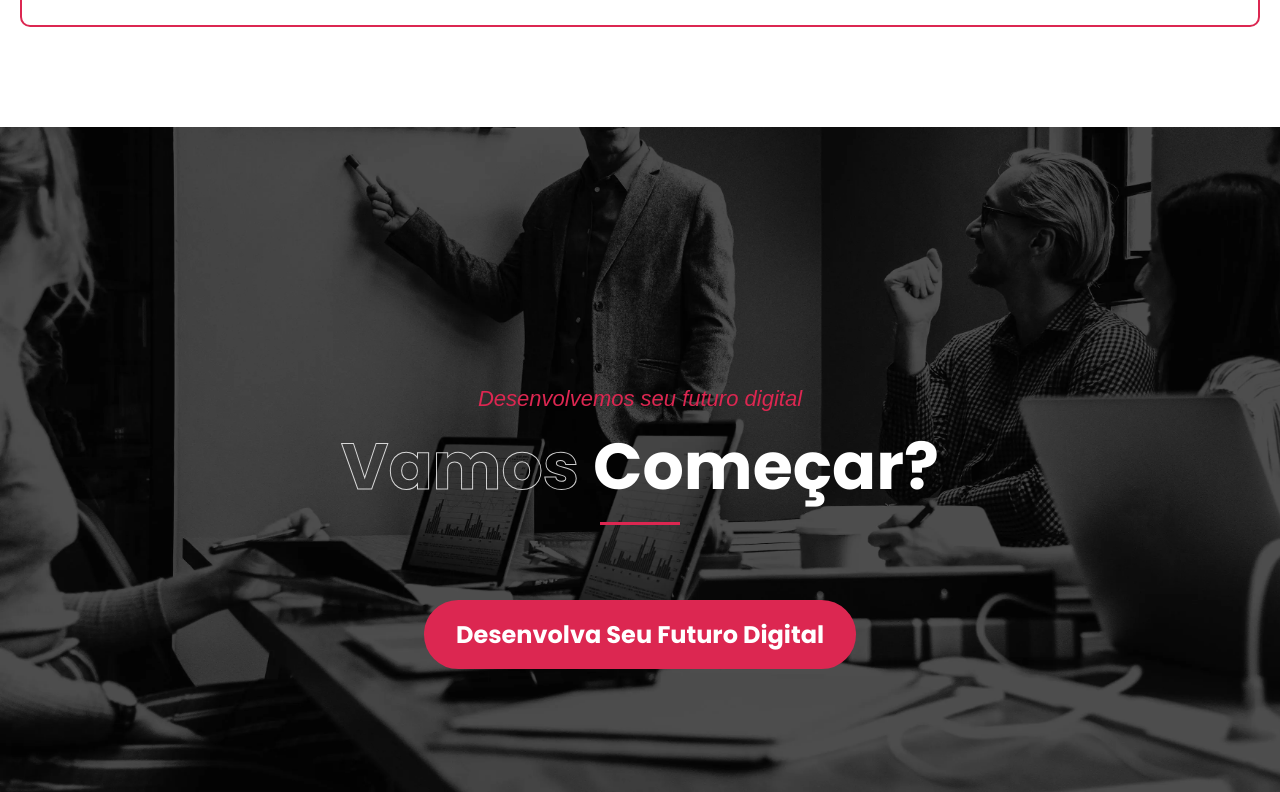
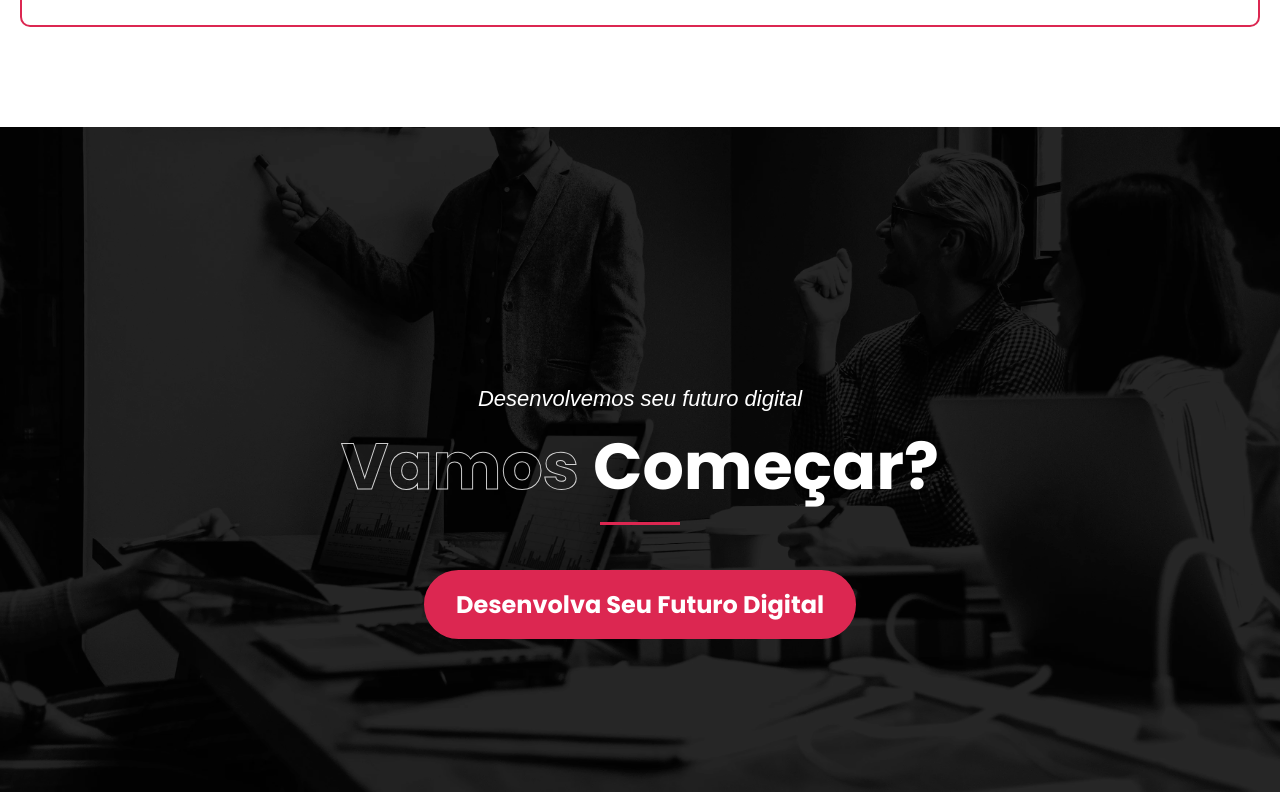
Before and after one commit to Joaovitorcgds/LandingPageServices, a React (Vite) app: page / in a window 1280 px wide. Shown: the part 3688-4480 px from the top of the page. Built offline with nearby package versions, Linux system fonts and the light colour scheme; a web font is replaced by a local one.

Commit message:
fix: info on footer and contact section

```diff
--- a/src/components/Contact/index.jsx
+++ b/src/components/Contact/index.jsx
@@ -23,12 +23,13 @@ export function Contact(){
   return(
     <>
       <ContactContainer id="sectionContact">
+        <div className="background-image"></div>
         <div className="textContainer">
           <span>Desenvolvemos seu futuro digital</span>
           <h1><span>Vamos</span> Começar?</h1>
           <div className="line"></div>
+          <a href="https://api.whatsapp.com/send?phone=5521975875130&text=Quero%20dar%20o%20primeiro%20passo%20para%20construir%20a%20identidade%20digital%20da%20minha%20empresa." className="btnHeroArea" aria-label="Butão para desenvolver Seu Futuro Digital">Desenvolva Seu Futuro Digital</a>
         </div>
-        <a href="https://api.whatsapp.com/send?phone=5521975875130&text=Quero%20dar%20o%20primeiro%20passo%20para%20construir%20a%20identidade%20digital%20da%20minha%20empresa." className="btnHeroArea" aria-label="Butão para desenvolver Seu Futuro Digital">Desenvolva Seu Futuro Digital</a>
       </ContactContainer>
     </>
   )
--- a/src/components/Contact/style.js
+++ b/src/components/Contact/style.js
@@ -3,21 +3,35 @@ import imgBgContact from "../../assets/imgBgContact.webp"
 import imgBgContactMobile from "../../assets/imgBgContactMobile.webp"
 
 export const ContactContainer = styled.section`
-  background-image: url(${imgBgContact});
+  /* background-image: url(${imgBgContact});
   background-size: cover;
-  background-repeat: no-repeat;
-  background-attachment: fixed;
-  width: 100%;
+  background-repeat: no-repeat; */
+  /* background-attachment: fixed; */
+  /* backdrop-filter: brightness(.3); */
+  width: 100vw;
   height: 100vh;
   display: flex;
   align-items: center;
   justify-content: center;
   flex-direction: column;
+  position: relative;
 
-  @media (max-width: 650px){
-    background-image: url(${imgBgContactMobile});
-    background-attachment: initial;
-    background-position: right;
+  > .background-image{
+    background-image: url(${imgBgContact});
+    background-size: cover;
+    background-repeat: no-repeat;
+    background-attachment: fixed;
+    background-position: center;
+    width: 100%;
+    height: 100%;
+    position: absolute;
+    filter: grayscale(0) opacity(100%) brightness(.5);
+
+    @media (max-width: 650px){
+      background-image: url(${imgBgContactMobile});
+      background-attachment: initial;
+      filter: grayscale(0) opacity(100%) brightness(.3);
+    }
   }
 
   > .textContainer{
@@ -27,16 +41,16 @@ export const ContactContainer = styled.section`
     margin-bottom: 30px;
     width: 0;
     white-space: nowrap;
-    overflow-x: hidden;
     transition: all steps(30) 1s normal both;
     opacity: 0;
+    z-index: 1;
 
     > span{
       font-weight: 200;
       font-size: 22px;
       font-style: italic;
       font-family: "Madimi One", sans-serif;
-      color: #dc2751;
+      color: #ffffff;
       margin-bottom: 15px;
 
       @media (max-width: 450px){
@@ -91,7 +105,8 @@ export const ContactContainer = styled.section`
       margin-top: 15px;
     }
   }
-  > .btnHeroArea{
+
+  > div > .btnHeroArea{
       text-decoration: none;
       margin-top: 45px;
       padding: 15px 30px;
--- a/src/components/Footer/index.jsx
+++ b/src/components/Footer/index.jsx
@@ -32,10 +32,10 @@ import { Dot, InstagramLogo, WhatsappLogo, LinkedinLogo } from "@phosphor-icons/
           <h1>Lates Solutions</h1>
           <span>Conheça mais sobre a Lates e suas soluções através de suas redes socias.</span>
           <div className="containerCircleMedia">
-            <a href="https://api.whatsapp.com/send?phone=5521975875130&text=Quero%20dar%20o%20primeiro%20passo%20para%20construir%20a%20identidade%20digital%20da%20minha%20empresa." target="_blank" className="circleMedia" aria-label="WhatsApp de João Developer">
+            <a href="https://api.whatsapp.com/send?phone=5521993788710&text=Quero%20dar%20o%20primeiro%20passo%20para%20construir%20a%20identidade%20digital%20da%20minha%20empresa." target="_blank" className="circleMedia" aria-label="WhatsApp de João Developer">
               <WhatsappLogo size={25} />
             </a>
-            <a href="https://www.instagram.com/joaovitorcgds/" target="_blank"className="circleMedia" aria-label="Instagram de João Developer">
+            <a href="https://www.instagram.com/lates_solutions/" target="_blank"className="circleMedia" aria-label="Instagram de João Developer">
               <InstagramLogo size={25} />
             </a>
             <a href="https://www.linkedin.com/in/joaovitorcgds/" target="_blank" className="circleMedia" aria-label="LinkedIn de João Developer">
--- a/src/components/Header/style.js
+++ b/src/components/Header/style.js
@@ -1,7 +1,7 @@
 import styled from "styled-components";
 
 export const HeaderContainer = styled.header`
-  width: 100%;
+  width: 100vw;
   height: 70px;
   background-color: transparent;
   color: white;
--- a/src/components/ProjectsSection/style.js
+++ b/src/components/ProjectsSection/style.js
@@ -68,7 +68,7 @@ import styled from "styled-components";
         transform: scale(.95);
 
         img{
-          filter: grayscale(0) opacity(100%) brightness(.3);
+          filter: grayscale(0) opacity(100%) brightness(.4);
         }
 
         h1{
```
